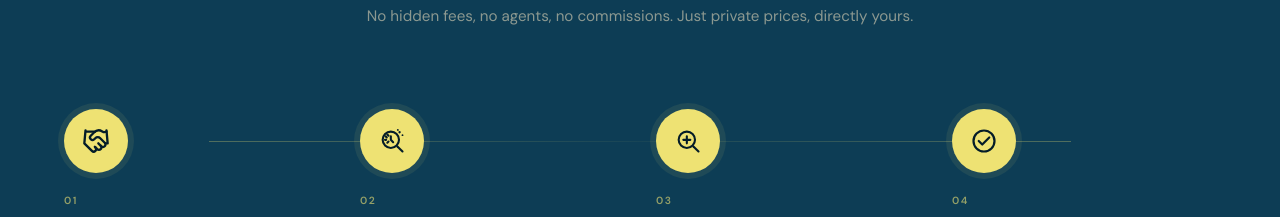
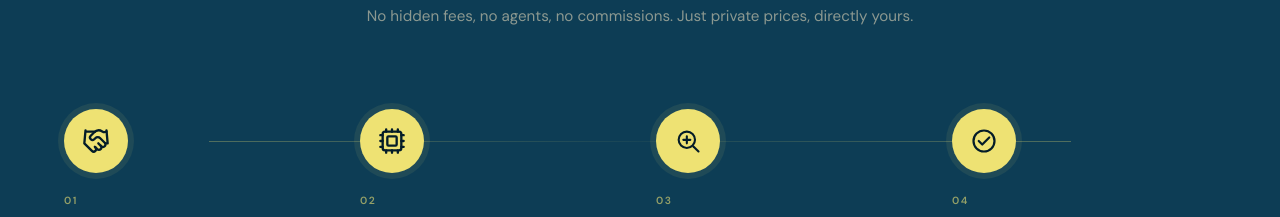
Before and after one commit to ElBeDev/travels, a React (Vite) app: page / in a window 1280 px wide. Shown: the part 1500-1717 px from the top of the page. Built offline with nearby package versions, Linux system fonts and the light colour scheme; a web font is replaced by a local one.

Commit message:
fix: replace AI step icon with CPU/processor icon

```diff
--- a/src/components/HowItWorks.tsx
+++ b/src/components/HowItWorks.tsx
@@ -12,17 +12,10 @@ function StepIcon({ icon }: { icon: string }) {
     </svg>
   )
   if (icon === 'ai') return (
-    <svg width="28" height="28" viewBox="0 0 24 24" fill="none" stroke="currentColor" strokeWidth="1.8" strokeLinecap="round" strokeLinejoin="round">
-      <circle cx="11" cy="11" r="7" />
-      <path d="M21 21l-4.35-4.35" />
-      <path d="M11 8v3l2 2" />
-      <path d="M8 6.5l1 1" />
-      <path d="M6.5 8l1 1" />
-      <path d="M6 11h1" />
-      <path d="M8 13.5l1-1" />
-      <circle cx="18.5" cy="4.5" r="1" fill="currentColor" stroke="none" />
-      <circle cx="21" cy="7" r="0.8" fill="currentColor" stroke="none" />
-      <circle cx="17" cy="2.5" r="0.8" fill="currentColor" stroke="none" />
+    <svg width="28" height="28" viewBox="0 0 24 24" fill="none" stroke="currentColor" strokeLinecap="round" strokeLinejoin="round" strokeWidth="2">
+      <path d="M12 20v2m0-20v2m5 16v2m0-20v2M2 12h2m-2 5h2M2 7h2m16 5h2m-2 5h2M20 7h2M7 20v2M7 2v2" />
+      <rect width="16" height="16" x="4" y="4" rx="2" />
+      <rect width="8" height="8" x="8" y="8" rx="1" />
     </svg>
   )
   if (icon === 'search') return (
```
